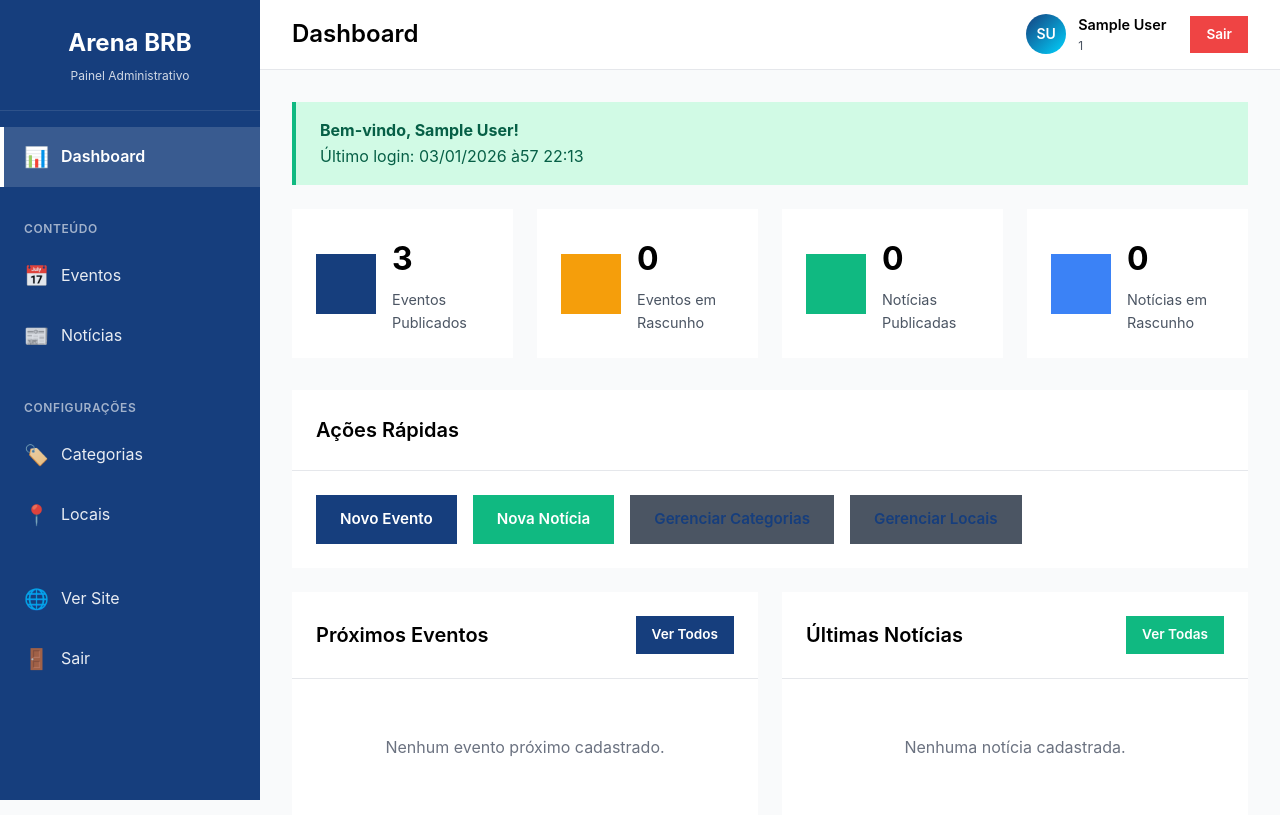
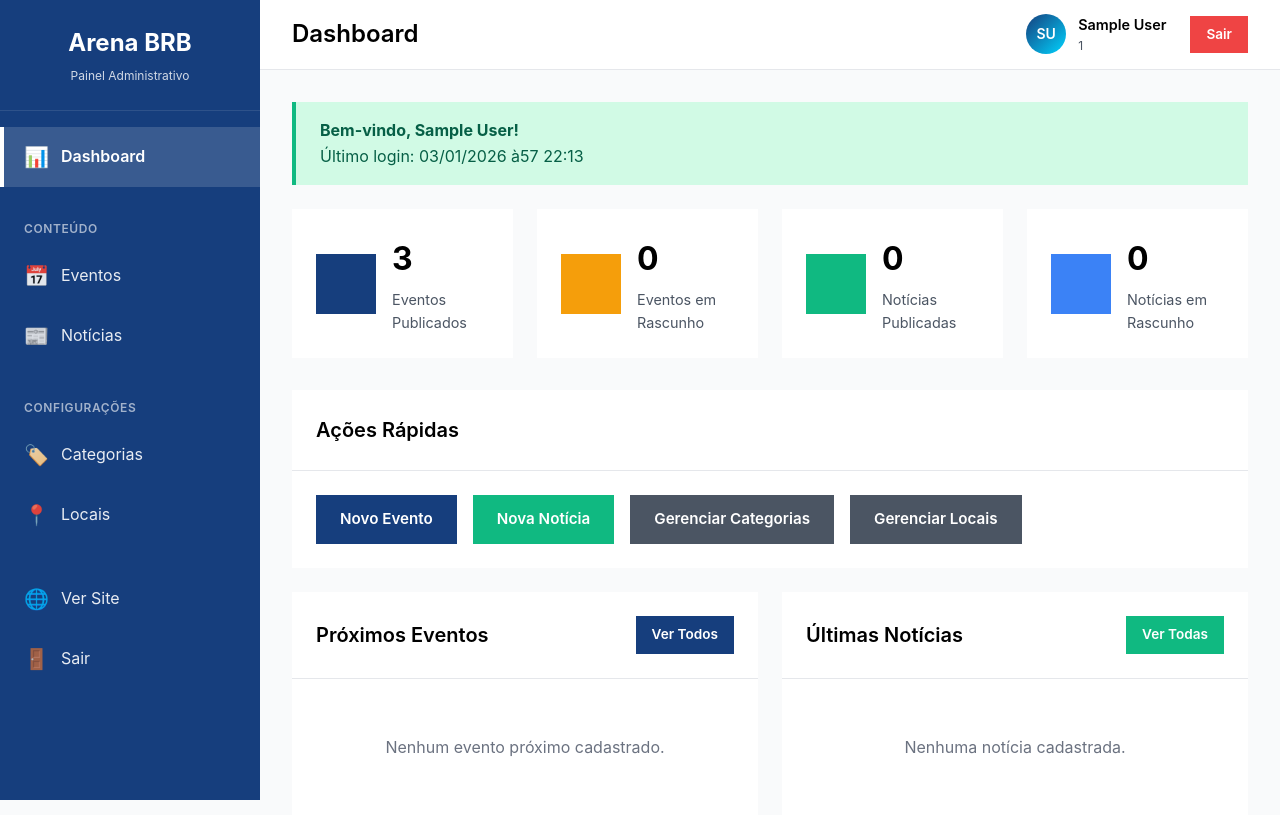
Before and after one commit to rexia-intel-automation/site-arena, a PHP site: page /admin/index.php in a window 1280 px wide. Shown: the top 815 px of the page. Run offline with PHP 8.4, Linux system fonts and the light colour scheme; the visitor is signed in with stand-in values (Sample User, id 1); data comes from the database, SQL or seed files in the repository; data that the repository does not hold is empty.

Commit message:
Update admin.css

```diff
--- a/admin/assets/css/admin.css
+++ b/admin/assets/css/admin.css
@@ -469,7 +469,7 @@ textarea.form-control {
 
 .btn-secondary {
     background: var(--gray-600);
-    color: var(--admin-primary);
+    color: white;
 }
 
 .btn-sm {
```
